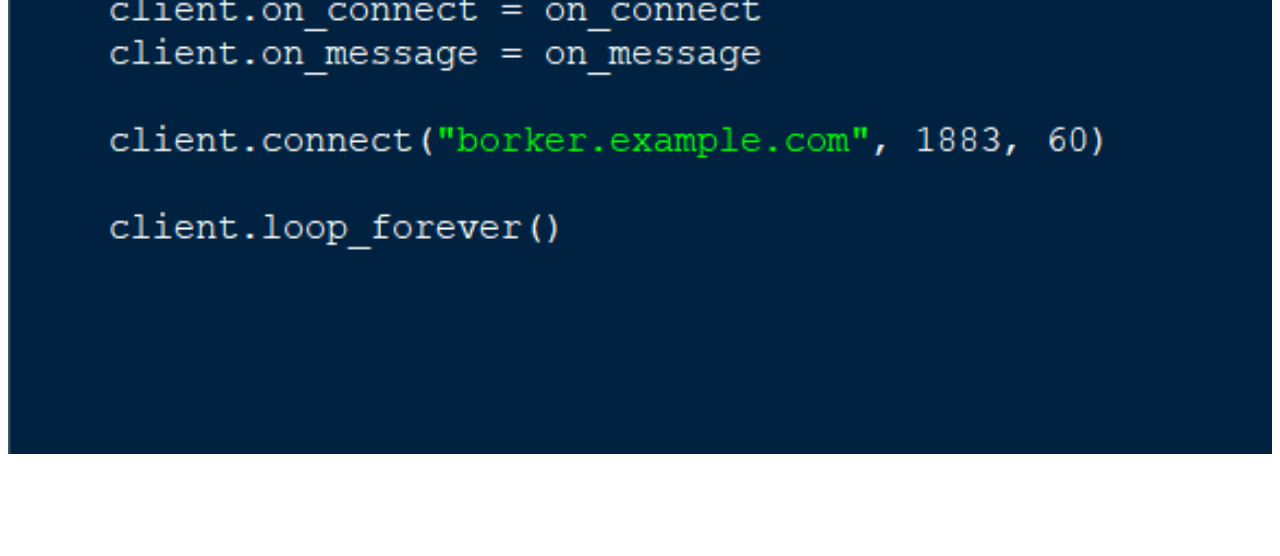
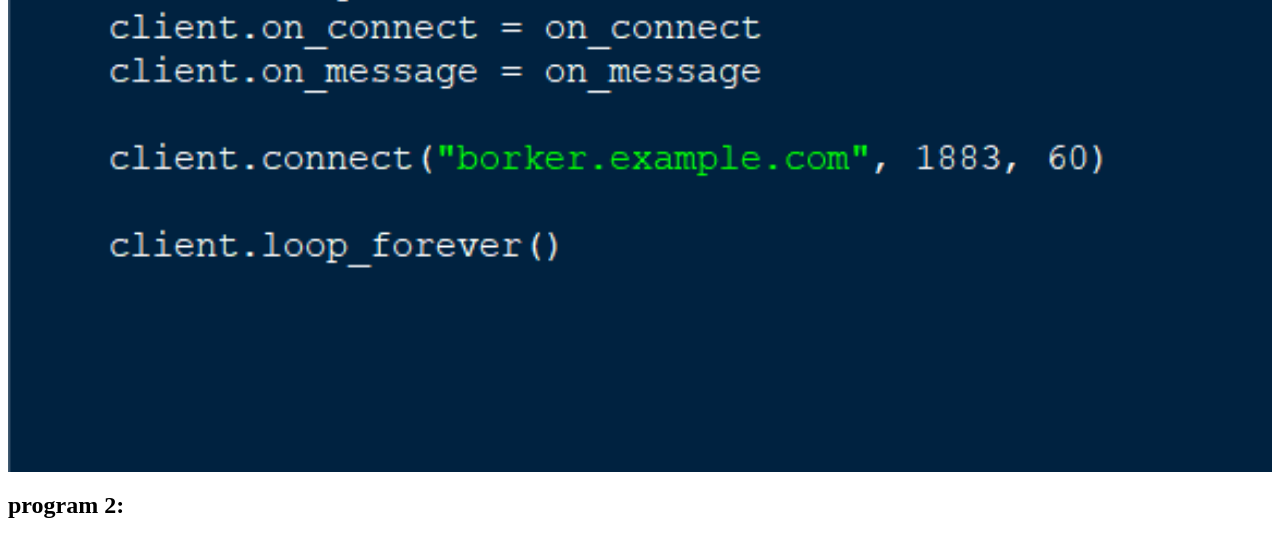
Before and after one commit to Venkatesan05102002/WebPage, a plain HTML site: page program.html in a window 1280 px wide. Shown: the part 522-1078 px from the top of the page. Before the commit the page ends 984 px from the top, so only its background shows below. Drawn offline with Linux system fonts and the light colour scheme.

Commit message:
Update program.html

```diff
--- a/program.html
+++ b/program.html
@@ -9,8 +9,10 @@
     <header>
         <h1>IOT Device Using Python Program</h1>
     </header>
-    <h2>program 1:</h2>
-    <img src="program.png" width="100%">
+    <h2>program 1:</h2><br>
+    <img src="program.png" width="100%"><br>
+    <h2>program 2:</h2><br>
+    <img src="" width="100%">
 
 </body>
 </html>
```
